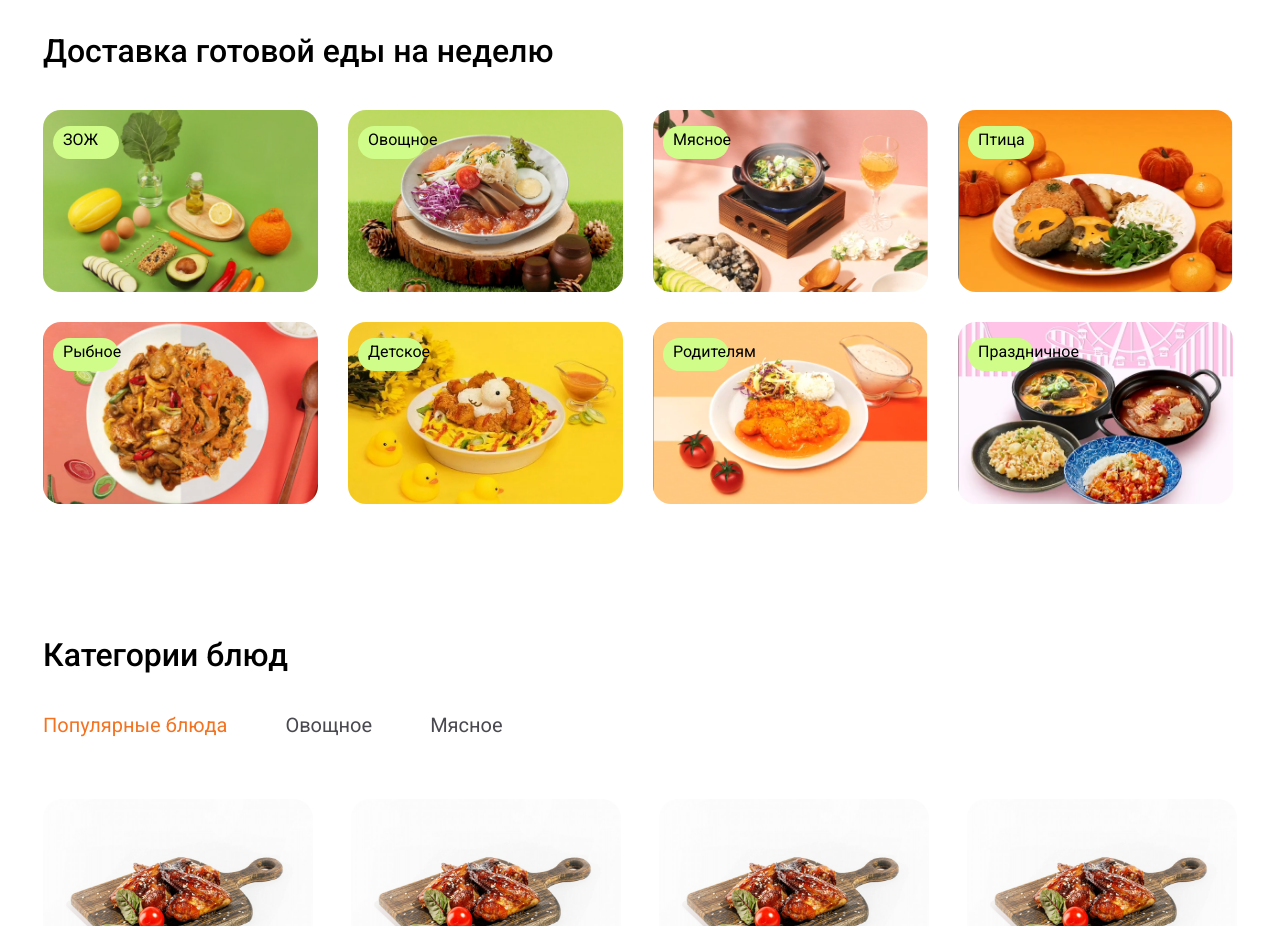
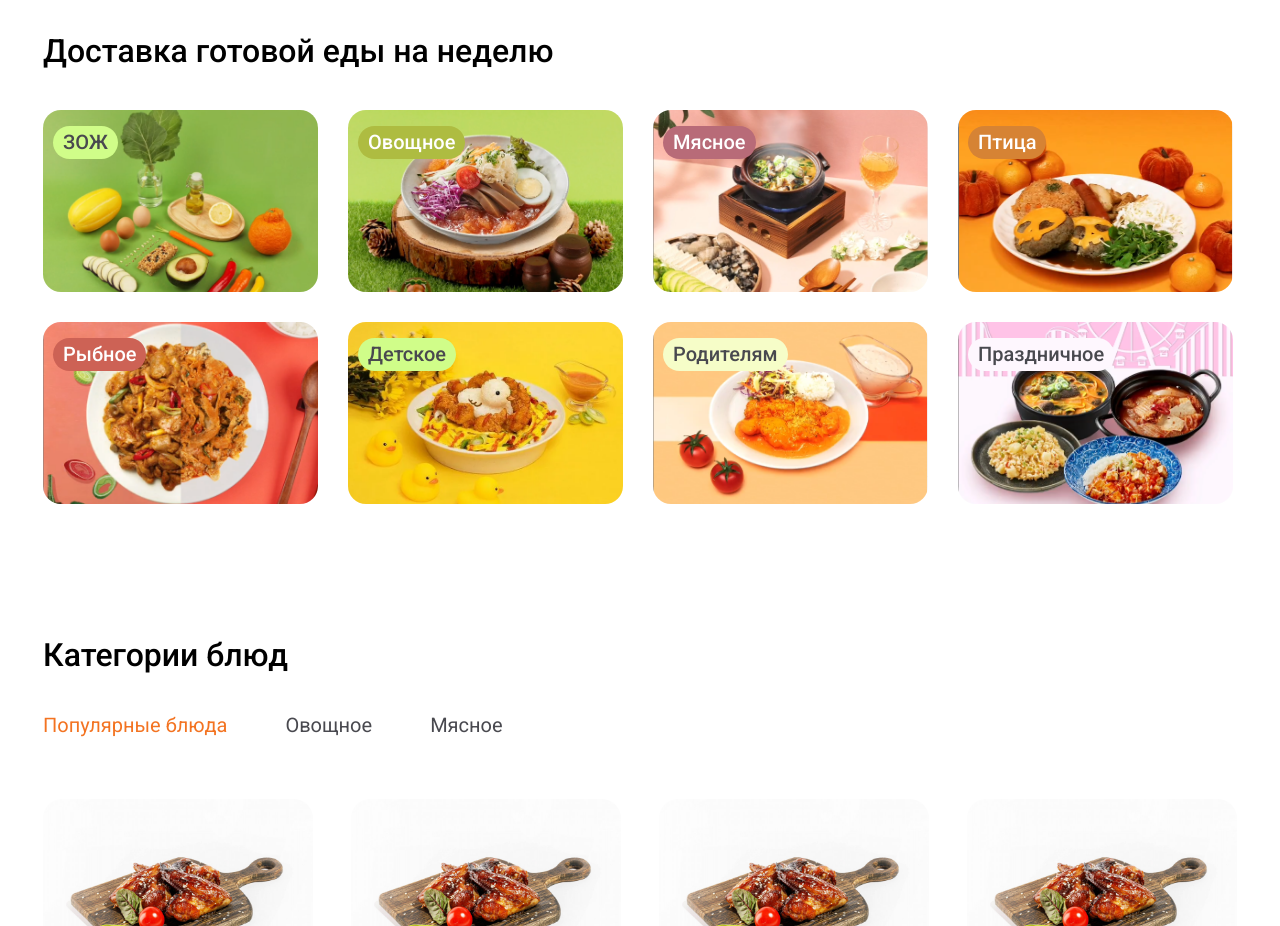
Before and after one commit to alexzhs/Eda.Design, a plain HTML site: page index.html in a window 1280 px wide. Shown: the part 960-1886 px from the top of the page. Drawn offline with Linux system fonts and the light colour scheme.

Commit message:
правка в категории доставка

```diff
--- a/css/style.css
+++ b/css/style.css
@@ -285,7 +285,7 @@ line-height: 23px;
     left: 16px;
     top: 16px;
     border-radius: 30px;
-    width: 65.48px;
+    width: auto;
     height: 33px;
     left: 10.07px;
     top: 16px;
@@ -296,8 +296,66 @@ line-height: 23px;
 
   .tag-health {
     background: #D0FD89;
+    font-weight: 500;
+    font-size: 20px;
+    line-height: 23px;
+    color: #49494F;
+  }
 
+  .vegetables {
+    background: #AEBC41;
+    color: #FFFFFF;
+    font-weight: 500;
+    font-size: 20px;
+    line-height: 23px;
   }
+
+  .meat {
+    background: #B86B78;
+    color: #FFFFFF;
+    font-weight: 500;
+    font-size: 20px;
+    line-height: 23px;
+  }
+
+  .bird {
+    background: #D68334;
+    color: #FFFFFF;
+    font-weight: 500;
+    font-size: 20px;
+    line-height: 23px;
+  }
+
+  .fish {
+    background: #CD6255;
+    color: #FFFFFF;
+    font-weight: 500;
+    font-size: 20px;
+    line-height: 23px;
+  }
+
+.baby {
+color: #49494F;
+font-weight: 500;
+font-size: 20px;
+line-height: 23px;
+}
+
+.parents {
+  background: #F6FDC8;
+  font-weight: 500;
+  font-size: 20px;
+  line-height: 23px;
+  color: #49494F;
+}
+
+.festive {
+  background: #FEF7FE;
+  font-weight: 500;
+  font-size: 20px;
+  line-height: 23px;
+  color: #49494F;
+}
 
   .section-gray {
     background: #F6F6F6;
--- a/index.html
+++ b/index.html
@@ -104,37 +104,37 @@
         <!-- /.delivery-card -->
         <div class="delivery-card">
           <img src="/img/cards/card-2.png" alt="" class="delivery-image">
-          <span class="delivery-tag tag-health">Овощное</span>
+          <span class="delivery-tag tag-health vegetables">Овощное</span>
         </div>
         <!-- /.delivery-card -->
         <div class="delivery-card">
           <img src="/img/cards/card-3.png" alt="" class="delivery-image">
-          <span class="delivery-tag tag-health">Мясное</span>
+          <span class="delivery-tag tag-health meat">Мясное</span>
         </div>
         <!-- /.delivery-card -->
         <div class="delivery-card">
           <img src="/img/cards/card-4.png" alt="" class="delivery-image">
-          <span class="delivery-tag tag-health">Птица</span>
+          <span class="delivery-tag tag-health bird">Птица</span>
         </div>
         <!-- /.delivery-card -->
         <div class="delivery-card">
           <img src="/img/cards/card-5.png" alt="" class="delivery-image">
-          <span class="delivery-tag tag-health">Рыбное</span>
+          <span class="delivery-tag tag-health fish">Рыбное</span>
         </div>
         <!-- /.delivery-card -->
         <div class="delivery-card">
           <img src="/img/cards/card-6.png" alt="" class="delivery-image">
-          <span class="delivery-tag tag-health">Детское</span>
+          <span class="delivery-tag tag-health baby">Детское</span>
         </div>
         <!-- /.delivery-card -->
         <div class="delivery-card">
           <img src="/img/cards/card-7.png" alt="" class="delivery-image">
-          <span class="delivery-tag tag-health">Родителям</span>
+          <span class="delivery-tag tag-health parents">Родителям</span>
         </div>
         <!-- /.delivery-card -->
         <div class="delivery-card">
           <img src="/img/cards/card-8.png" alt="" class="delivery-image">
-          <span class="delivery-tag tag-health">Праздничное</span>
+          <span class="delivery-tag tag-health festive">Праздничное</span>
         </div>
         <!-- /.delivery-card -->
       </div>
```
